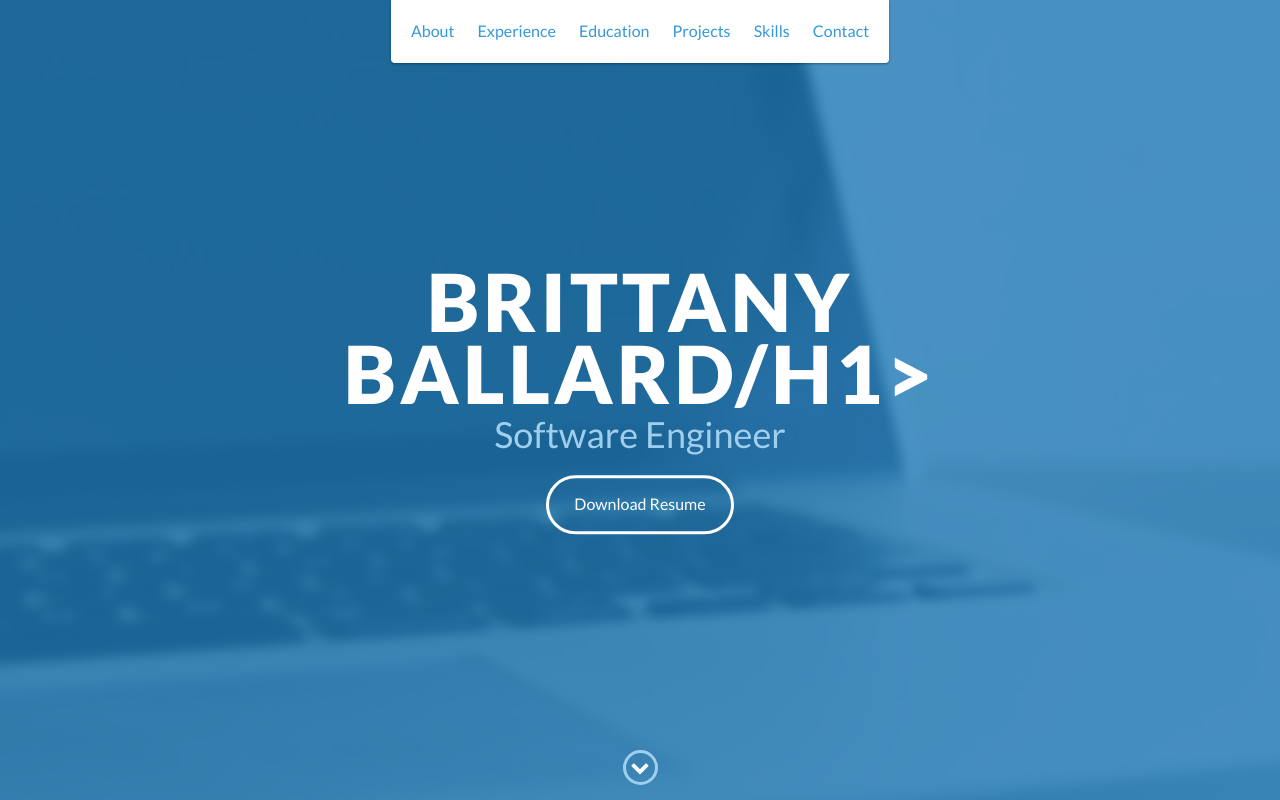
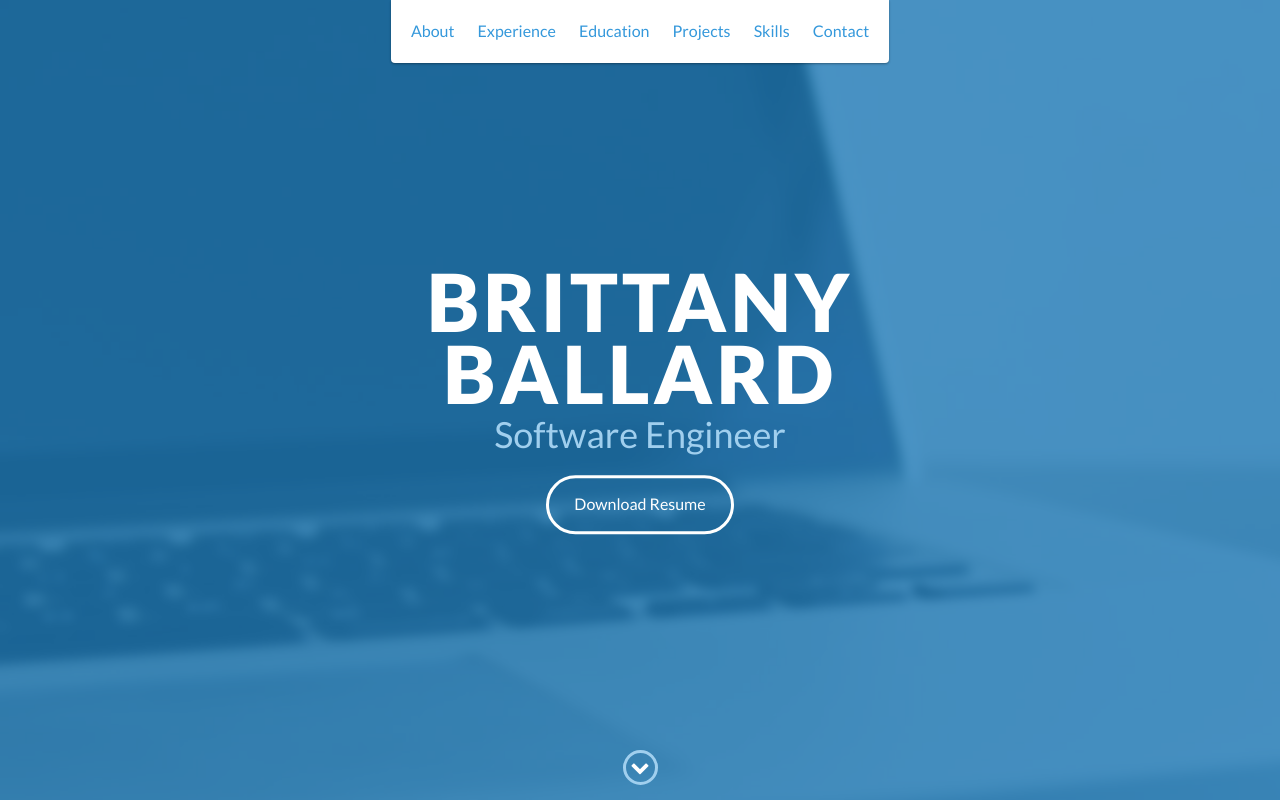
Before and after one commit to BrittBallard21/brittballard21.github.io, a website: page index.html in a window 1280 px wide. Shown: the top 800 px of the page. Drawn offline with nearby package versions, Linux system fonts and the light colour scheme.

Commit message:
fix name

```diff
--- a/index.html
+++ b/index.html
@@ -48,7 +48,7 @@
 
     <div id="lead">
         <div id="lead-content">
-            <h1>Brittany Ballard/h1>
+            <h1>Brittany Ballard</h1>
             <h2>Software Engineer</h2>
             <a href="#" class="btn-rounded-white">Download Resume</a>
         </div>
```
